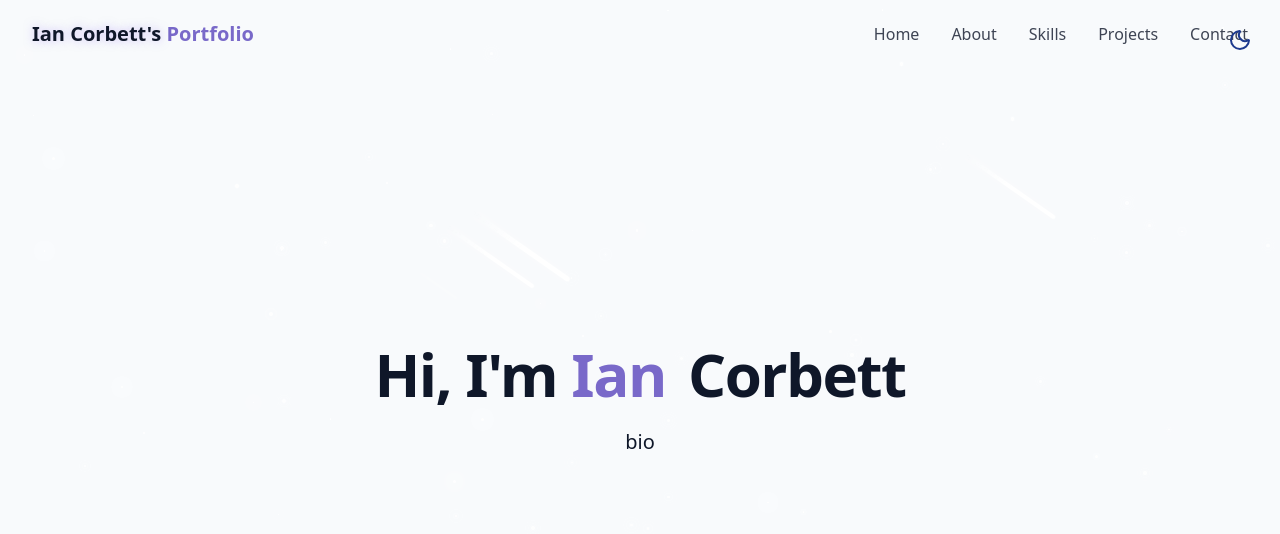
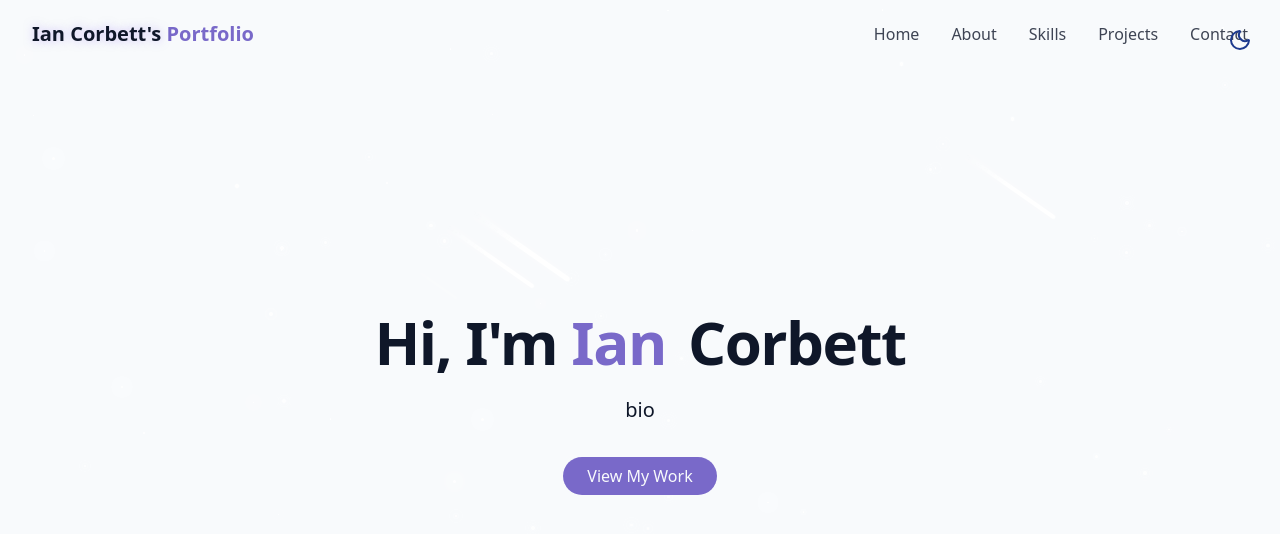
Before and after one commit to iancorbett/reactPortfolio, a React (Vite) app: page / in a window 1280 px wide. Shown: the top 534 px of the page. Built offline with nearby package versions, Linux system fonts and the light colour scheme.

Commit message:
add button

```diff
--- a/src/components/HeroSection.jsx
+++ b/src/components/HeroSection.jsx
@@ -12,9 +12,15 @@ export const HeroSection = () => {
                     <span className="text-gradient ml-2 opacity-0 animate-fade-in-delay-2"> Corbett</span>
                 </h1>
 
-                <p className="text-lg md:text-xl text-muted-foreground max-2-2xl mx-auto opacity-0 animate-fade-in-delay-4">
+                <p className="text-lg md:text-xl text-muted-foreground max-2-2xl mx-auto opacity-0 animate-fade-in-delay-3">
                     bio
                 </p>
+
+                <div className="pt-4 opacity-0 animate-fade-in-delay-4">
+                    <a href="#projects" className="cosmic-button">
+                        View My Work
+                    </a>
+                </div>
 
             </div>
 
```
